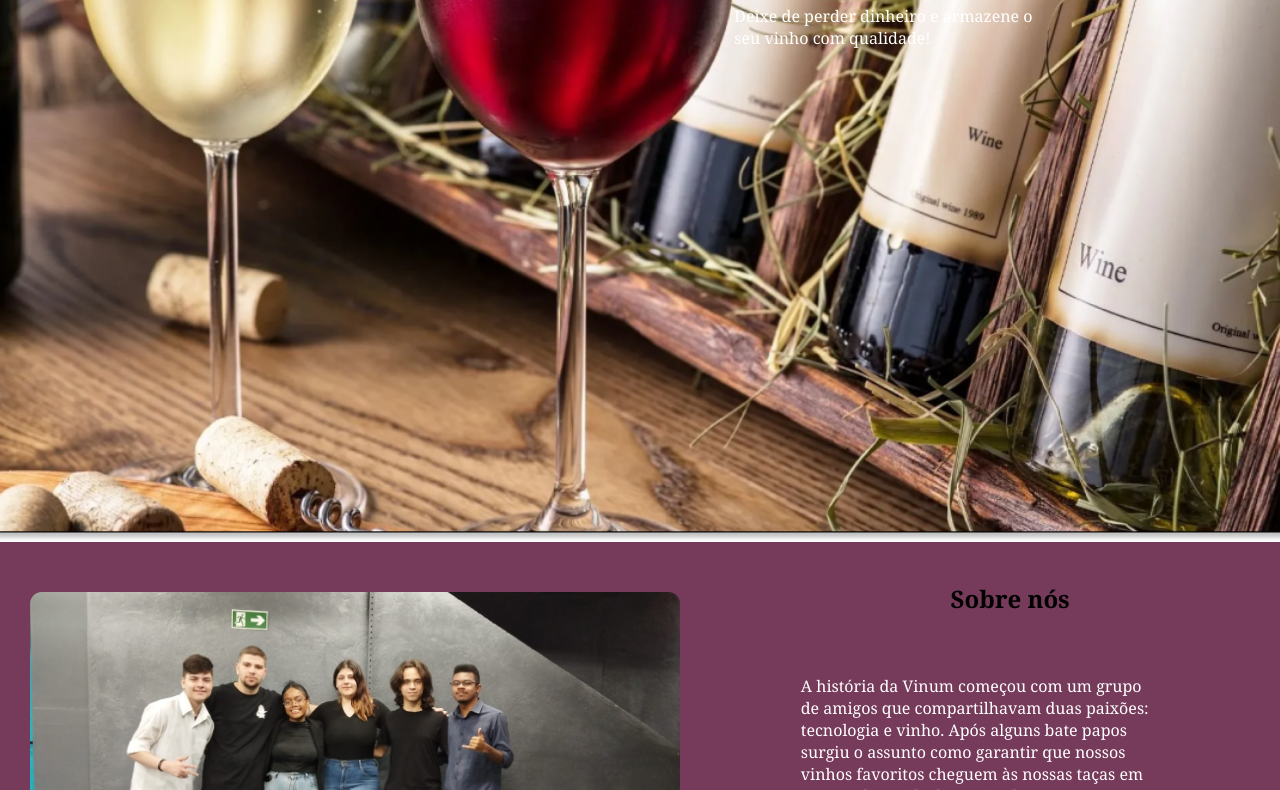
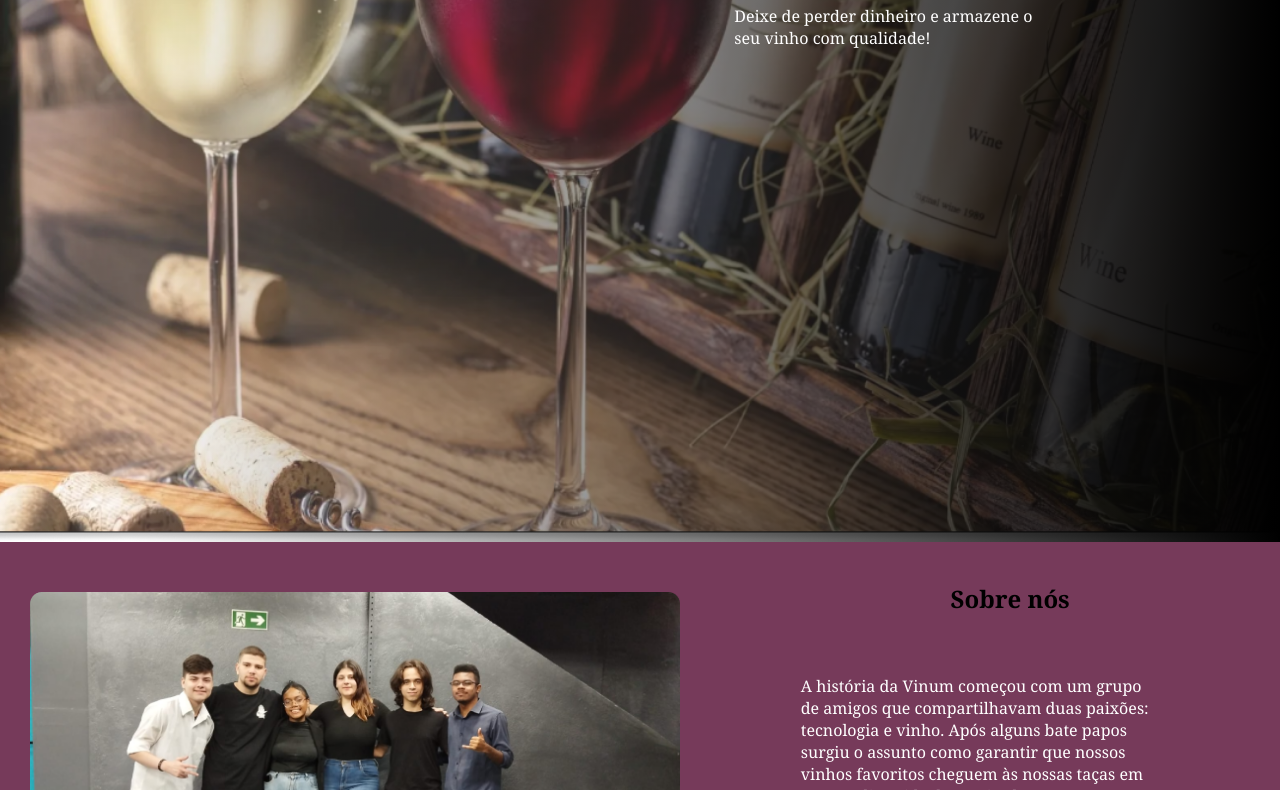
Before and after one commit to Grupo9-1ADSA-Vinum/SiteVinum, a plain HTML site: page public/Main/index.html in a window 1280 px wide. Shown: the part 457-1247 px from the top of the page. Drawn offline with Linux system fonts and the light colour scheme.

Commit message:
Add gradient na imagem do header

```diff
--- a/public/Main/index.html
+++ b/public/Main/index.html
@@ -31,10 +31,12 @@
         </div>
     </div>
     <div class="banner" id="home">
+        <div class="gradient">
         <div id="banner_navbar">
             <h1>Deixe seu vinho conosco</h1>
             <p>Deixe de perder dinheiro e armazene o<br> seu vinho com qualidade!</p>
         </div>
+    </div>
     </div>
     <div class="sobre">
         <div id="image_div_segundaria">
--- a/public/Main/style.css
+++ b/public/Main/style.css
@@ -117,7 +117,17 @@ li:hover::after{
     align-items: center;
 }
 
+.gradient{
+    background: linear-gradient(90deg, rgba(252, 252, 252, 0.1) 0%, rgba(255,255,255, 0.2) 10%, rgba(0,0,0, 1) 100%);
+    width: 100%;
+    height: 100%;
+    display: flex;
+    justify-content: end;
+    align-items: center;
+}
+
 #banner_navbar {
+
     padding-right: 150px;
     padding-bottom: 300px;
 }
@@ -130,7 +140,7 @@ P {
 .sobre {
     background-color: #763A5A;
     display: flex;
-
+    margin-bottom: 20px;
 }
 
 #image_div_segundaria img {
```
